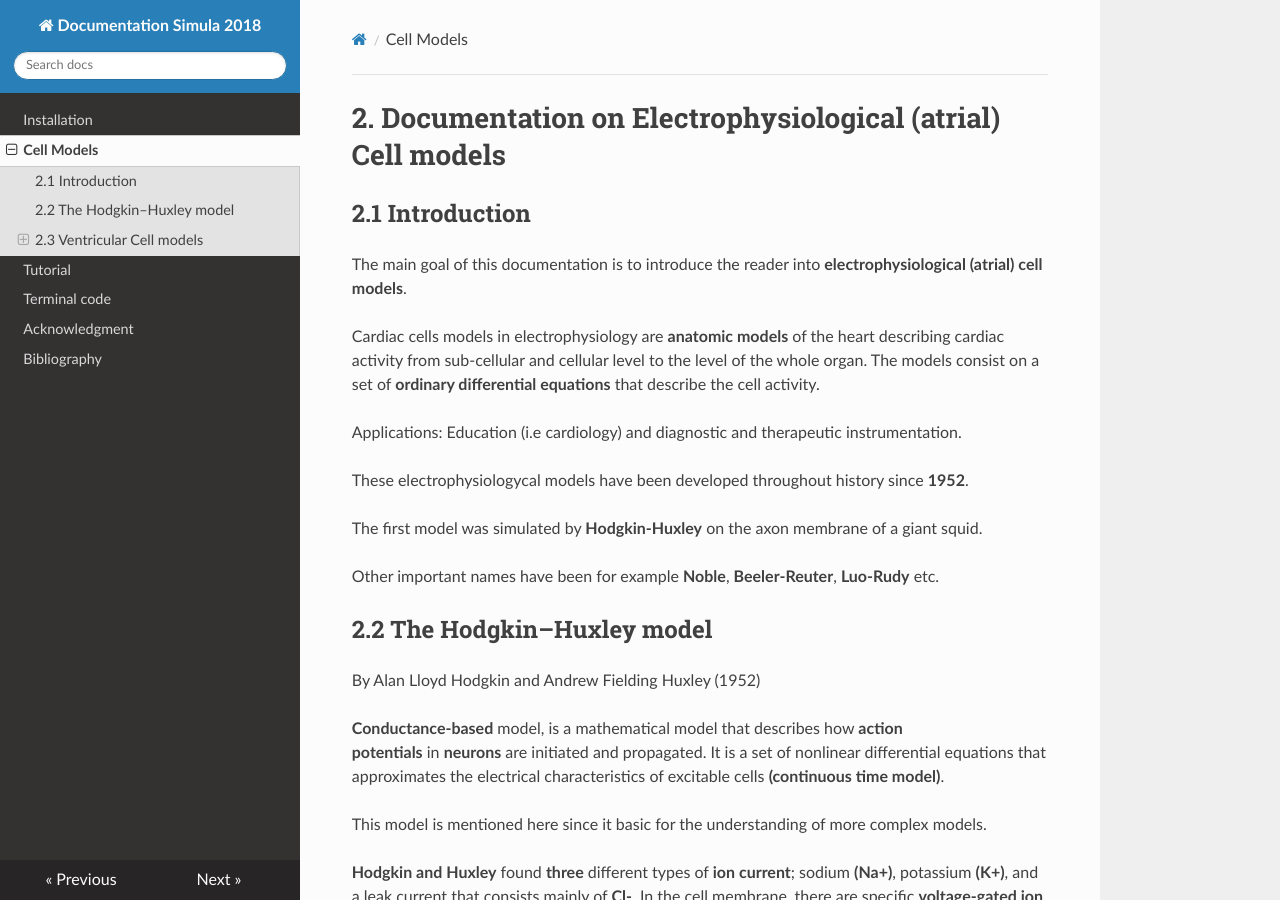
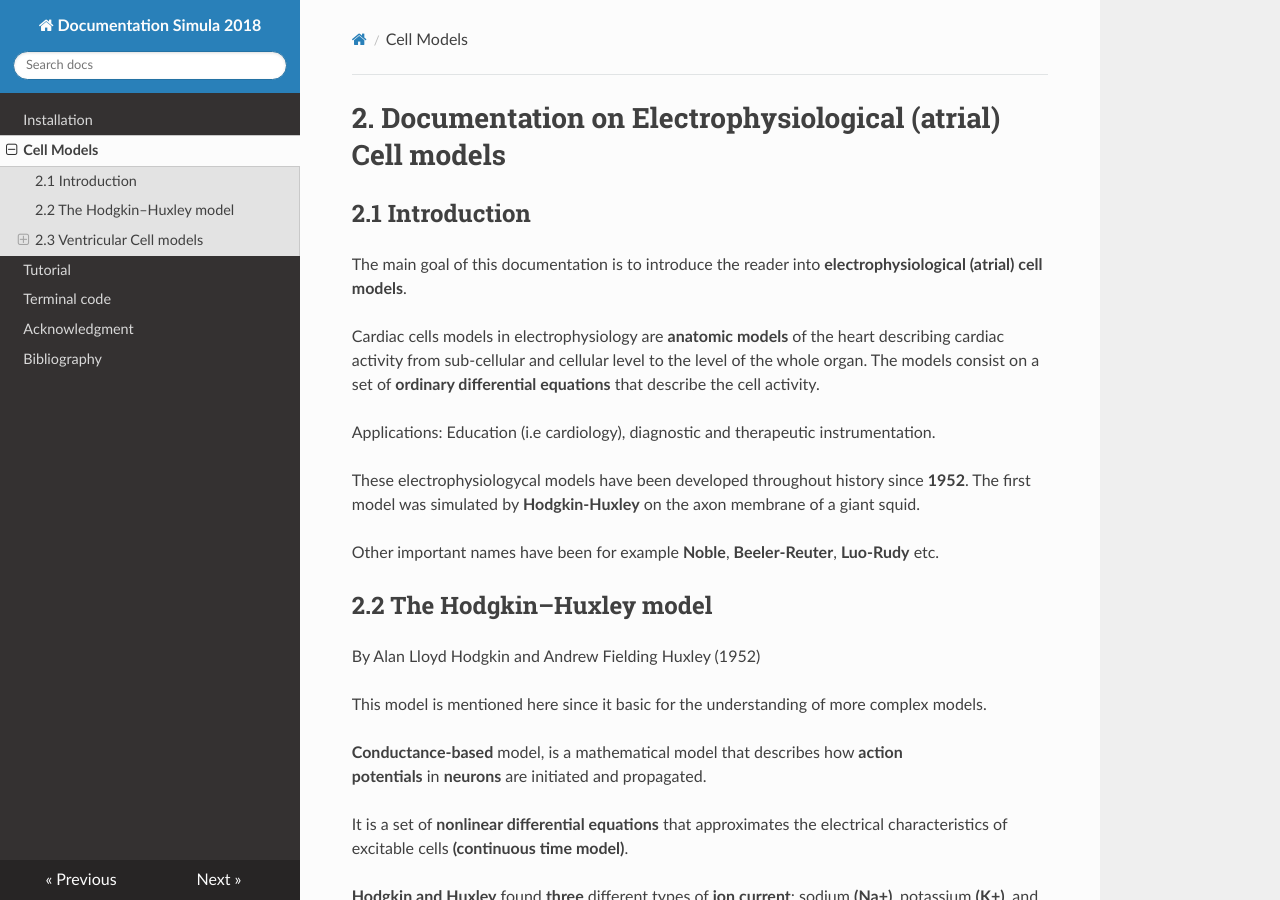
Before and after one commit to ErikaKvalem/Documentation-2018-MkDocs, an MkDocs documentation site: the page built from docs/cellm.md, in a window 1280 px wide and 900 px high. Built offline with MkDocs 1.6.1, drawn with Linux system fonts in a browser that asks for light colours; nearby versions of some CDN libraries; formulas are drawn with MathJax 3; old or Windows-style settings are respelled for this version of MkDocs; part of the change alters nothing that is shown; some of the changed text lies outside the part shown.

Commit message:
Update cellm.md

```diff
--- a/docs/cellm.md
+++ b/docs/cellm.md
@@ -7,11 +7,9 @@ The main goal of this documentation is to introduce the reader into **electrophy
 
 Cardiac cells models in electrophysiology are **anatomic models** of the heart describing cardiac activity from sub-cellular and cellular level to the level of the whole organ. The models consist on a set of **ordinary differential equations** that describe the cell activity.
 
-Applications: Education (i.e cardiology) and diagnostic and therapeutic instrumentation.
+Applications: Education (i.e cardiology), diagnostic and therapeutic instrumentation.
 
-These electrophysiologycal models have been developed throughout history since **1952**.
-
-The first model was simulated by **Hodgkin-Huxley** on the axon membrane of a giant squid.
+These electrophysiologycal models have been developed throughout history since **1952**. The first model was simulated by **Hodgkin-Huxley** on the axon membrane of a giant squid.
 
 Other important names have been for example **Noble**, **Beeler-Reuter**, **Luo-Rudy** etc.
 
@@ -20,21 +18,21 @@ Other important names have been for example **Noble**, **Beeler-Reuter**, **Luo-
 ## 2.2 The Hodgkin–Huxley model
 By Alan Lloyd Hodgkin and Andrew Fielding Huxley (1952)
 
-**Conductance-based** model, is a mathematical model that describes how **action potentials** in **neurons** are initiated and propagated. It is a set of nonlinear differential equations that approximates the electrical characteristics of excitable cells **(continuous time model)**.
-
 This model is mentioned here since it basic for the understanding of more complex models.
 
-**Hodgkin and Huxley** found **three** different types of **ion current**; sodium **(Na+)**, potassium **(K+)**, and a leak current that consists mainly of **Cl-**. In the cell membrane, there are specific **voltage-gated ion channels** one for each type of ion mentioned before.
+**Conductance-based** model, is a mathematical model that describes how **action potentials** in **neurons** are initiated and propagated.
 
-The semipermeable **cell membrane** acts as a **capacitor ($C_m$)**.
+It is a set of **nonlinear differential equations** that approximates the electrical characteristics of excitable cells **(continuous time model)**.
 
-**$I(t)$**  is the **input current** injected into the cell.
+**Hodgkin and Huxley** found **three** different types of **ion current**; sodium **(Na+)**, potassium **(K+)**, and a **leak current** that consists mainly of **Cl-**. In the cell membrane, there are specific **voltage-gated ion channels** one for each type of ion mentioned before. The components are the following:
 
-Each **channel** type is represented by a **resistor**.The value of the resistance is not fixed, it changes depending on wheter the ion is open or closed.
+- The semipermeable **cell membrane** acts as a **capacitor ($C_m$)**.
 
-Because of **active ion transport** through the cell membrane, the ion concentration inside the cell is different from that in the extracellular liquid.
+- **$I(t)$**  is the **input current** injected into the cell.
 
-**[The Nernst potential](https://en.wikipedia.org/wiki/Nernst_equation)** generated by the difference in ion concentration is represented by a **battery**. The Nernst potential is different for each ion type therefore there are separate batteries for each ion.
+- Each **channel** type is represented by a **resistor**.The value of the resistance is not fixed, it changes depending on wheter the ion is open or closed.
+
+- Because of **active ion transport** through the cell membrane, the ion concentration inside the cell is different from that in the extracellular liquid. **[The Nernst potential](https://en.wikipedia.org/wiki/Nernst_equation)** generated by the difference in ion concentration is represented by a **battery**. The Nernst potential is different for each ion type therefore there are separate batteries for each ion.
 
 
 **Current** flowing through the **membrane**: $I_m={C_m}\frac{dV_m}{dt}$
```
